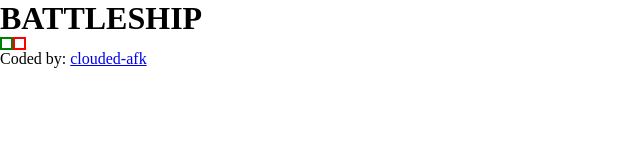
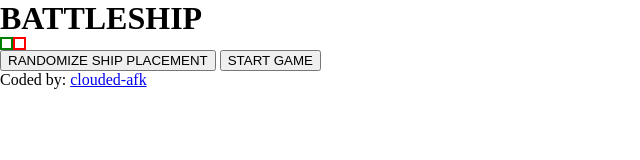
Before and after one commit to clouded-afk/battleship, a website built with webpack: page src/template.html in a window 1280 px wide. Shown: the whole page, without its empty margins (0-640 px from the left). Built offline with nearby package versions, Linux system fonts and the light colour scheme; some icons are missing.

Commit message:
feat: add buttons to start game and to allow the user to randomize their ship placement

```diff
--- a/src/template.html
+++ b/src/template.html
@@ -15,6 +15,10 @@
       <div class="player-one-container"></div>
       <div class="player-two-container"></div>
     </div>
+    <div class="btn-container">
+      <button class="randomize-btn">RANDOMIZE SHIP PLACEMENT</button>
+      <button class="start-btn">START GAME</button>
+    </div>
   </body>
 
   <footer>
```
